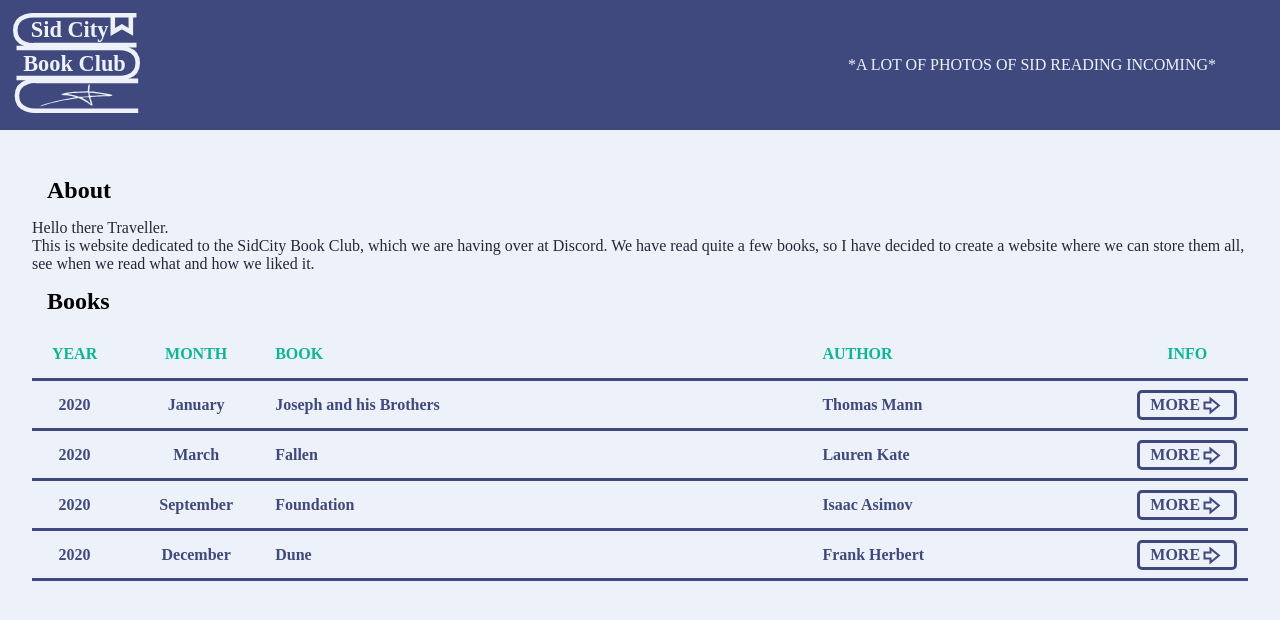
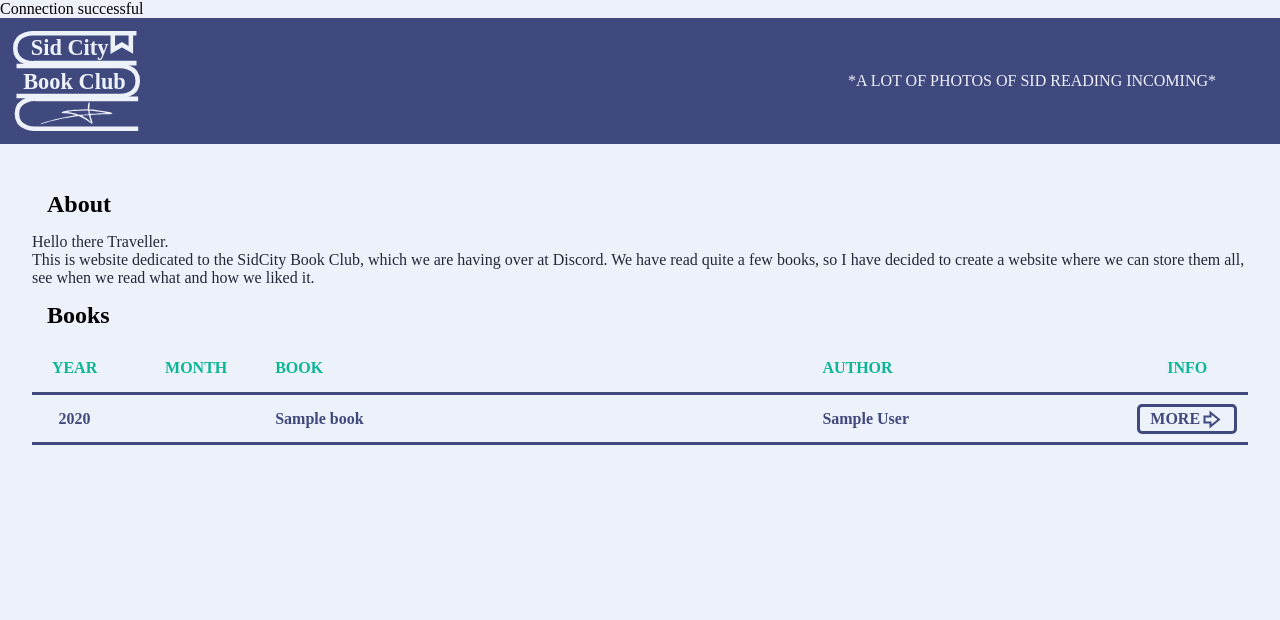
Before and after one commit to ZuzanaOsobova/sid_city_book_club, a PHP site: page / in a window 1280 px wide. Shown: the top 620 px of the page. Run offline with PHP 8.4, Linux system fonts and the light colour scheme; tables that the repository leaves empty or names only in its code hold one stand-in row (values such as "Sample post").

Commit message:
edited index.php table to show the books we have in database, edited page.php, months.inc.php

```diff
--- a/false_sites/Bible.html
+++ b/false_sites/Bible.html
@@ -14,7 +14,7 @@
 <body>
 
 <header>
-    <a href="../index.html"><div class="logo"><img src="../icons/logo_light.svg"></div></a>
+    <a href="../index.php"><div class="logo"><img src="../icons/logo_light.svg"></div></a>
     <h1>SidCity Book Club</h1>
     <span style="font-family: Bahnschrift,serif;">*A LOT OF PHOTOS OF SID READING INCOMING*</span>
 </header>
--- a/false_sites/dune.html
+++ b/false_sites/dune.html
@@ -14,7 +14,7 @@
 <body>
 
 <header>
-    <a href="../index.html"><div class="logo"><img src="../icons/logo_light.svg"></div></a>
+    <a href="../index.php"><div class="logo"><img src="../icons/logo_light.svg"></div></a>
     <h1>SidCity Book Club</h1>
     <span style="font-family: Bahnschrift,serif;">*A LOT OF PHOTOS OF SID READING INCOMING*</span>
 </header>
--- a/false_sites/fallen.html
+++ b/false_sites/fallen.html
@@ -14,7 +14,7 @@
 <body>
 
 <header>
-    <a href="../index.html"><div class="logo"><img src="../icons/logo_light.svg"></div></a>
+    <a href="../index.php"><div class="logo"><img src="../icons/logo_light.svg"></div></a>
     <h1>SidCity Book Club</h1>
     <span style="font-family: Bahnschrift,serif;">*A LOT OF PHOTOS OF SID READING INCOMING*</span>
 </header>
--- a/false_sites/foundation.html
+++ b/false_sites/foundation.html
@@ -14,7 +14,7 @@
 <body>
 
 <header>
-    <a href="../index.html"><div class="logo"><img src="../icons/logo_light.svg"></div></a>
+    <a href="../index.php"><div class="logo"><img src="../icons/logo_light.svg"></div></a>
     <h1>SidCity Book Club</h1>
     <span style="font-family: Bahnschrift,serif;">*A LOT OF PHOTOS OF SID READING INCOMING*</span>
 </header>
--- a/includes/dbh.inc.php
+++ b/includes/dbh.inc.php
@@ -13,8 +13,8 @@ try {
 
     $pdo->setAttribute(PDO::ATTR_ERRMODE, PDO::ERRMODE_EXCEPTION);
     echo "Connection successful";
+
 } catch (PDOException $e) {
-
 
     // Print an error message to indicate failure to connect to DB
     echo "Connection failed: " . $e->getMessage();
--- /dev/null
+++ b/includes/months.inc.php
@@ -0,0 +1,31 @@
+<?php
+
+function months($month)
+{
+    switch ($month){
+        case 1: echo "January"; break;
+
+        case 2: echo "February"; break;
+
+        case 3: echo "March"; break;
+
+        case 4: echo "April"; break;
+
+        case 5: echo "May"; break;
+
+        case 6: echo "June"; break;
+
+        case 7: echo "July"; break;
+
+        case 8: echo "August"; break;
+
+        case 9: echo "September"; break;
+
+        case 10: echo "October"; break;
+
+        case 11: echo "November"; break;
+
+        case 12: echo "December"; break;
+    }
+
+}
--- a/index.html
+++ /dev/null
@@ -1,96 +0,0 @@
-<!DOCTYPE html>
-<html lang="en">
-<head>
-    <meta charset="UTF-8">
-    <meta name="viewport" content="width=device-width, initial-scale=1.0">
-    <link rel="icon" type="image/x-icon" href="icons/logo_dark.svg" >
-    <title>SidCity Book Club</title>
-
-
-    <link rel="stylesheet" href="css/base_stylesheet.css">
-    <link rel="stylesheet" href="css/colours.css">
-    <link rel="stylesheet" href="css/fonts.css">
-    <link rel="stylesheet" href="css/book_table.css">
-
-</head>
-<body>
-
-<header>
-    <a href="index.html"><div class="logo"><img src="icons/logo_light.svg"></div></a>
-    <h1>SidCity Book Club</h1>
-    <span style="font-family: Bahnschrift,serif;">*A LOT OF PHOTOS OF SID READING INCOMING*</span>
-</header>
-
-<main>
-
-    <h2>About</h2>
-    <div class="about">
-        <p>Hello there Traveller.</p>
-        <p>This is website dedicated to the SidCity Book Club, which we are having over at Discord. We have read quite a few books, so I have decided to create a website where we can store them all, see when we read what and how we liked it.</p>
-    </div>
-
-
-    <div class="book_table">
-        <h2>Books</h2>
-
-        <table>
-
-            <thead>
-            <tr>
-                <th scope="col" class="year">YEAR</th>
-                <th scope="col" class="month">MONTH</th>
-                <th scope="col" class="book">BOOK</th>
-                <th scope="col" class="author">AUTHOR</th>
-                <th scope="col" class="more">INFO</th>
-            </tr>
-            </thead>
-
-            <tbody>
-            <tr>
-                <td class="year">2020</td>
-                <td class="month">January</td>
-                <td class="book">Joseph and his Brothers</td>
-                <td class="author">Thomas Mann</td>
-                <td class="more"><a href="false_sites/Bible.html">MORE<img src="icons/arrow_right.svg"></a></td>
-            </tr>
-
-            <tr>
-                <td class="year">2020</td>
-                <td class="month">March</td>
-                <td class="book">Fallen</td>
-                <td class="author">Lauren Kate</td>
-                <td class="more"><a href="false_sites/fallen.html">MORE<img src="icons/arrow_right.svg"></a></td>
-            </tr>
-
-            <tr>
-                <td class="year">2020</td>
-                <td class="month">September</td>
-                <td class="book">Foundation</td>
-                <td class="author">Isaac Asimov</td>
-                <td class="more"><a href="false_sites/foundation.html">MORE<img src="icons/arrow_right.svg"></a></td>
-            </tr>
-
-            <tr>
-                <td class="year">2020</td>
-                <td class="month">December</td>
-                <td class="book">Dune</td>
-                <td class="author">Frank Herbert</td>
-                <td class="more"><a href="false_sites/dune.html">MORE<img src="icons/arrow_right.svg"></a></td>
-            </tr>
-
-            </tbody>
-
-
-        </table>
-
-
-
-
-
-    </div>
-
-</main>
-
-
-</body>
-</html>
--- /dev/null
+++ b/index.php
@@ -0,0 +1,103 @@
+<?php
+require_once 'includes/dbh.inc.php';
+require_once 'includes/months.inc.php';
+
+
+
+
+?>
+
+<!DOCTYPE html>
+<html lang="en">
+<head>
+    <meta charset="UTF-8">
+    <meta name="viewport" content="width=device-width, initial-scale=1.0">
+    <link rel="icon" type="image/x-icon" href="icons/logo_dark.svg" >
+    <title>SidCity Book Club</title>
+
+
+    <link rel="stylesheet" href="css/base_stylesheet.css">
+    <link rel="stylesheet" href="css/colours.css">
+    <link rel="stylesheet" href="css/fonts.css">
+    <link rel="stylesheet" href="css/book_table.css">
+
+</head>
+<body>
+
+<header>
+    <a href="index.php"><div class="logo"><img src="icons/logo_light.svg"></div></a>
+    <h1>SidCity Book Club</h1>
+    <span style="font-family: Bahnschrift,serif;">*A LOT OF PHOTOS OF SID READING INCOMING*</span>
+</header>
+
+<main>
+
+    <h2>About</h2>
+    <div class="about">
+        <p>Hello there Traveller.</p>
+        <p>This is website dedicated to the SidCity Book Club, which we are having over at Discord. We have read quite a few books, so I have decided to create a website where we can store them all, see when we read what and how we liked it.</p>
+    </div>
+
+
+    <div class="book_table">
+        <h2>Books</h2>
+
+        <table>
+            <thead>
+            <tr>
+                <th scope="col" class="year">YEAR</th>
+                <th scope="col" class="month">MONTH</th>
+                <th scope="col" class="book">BOOK</th>
+                <th scope="col" class="author">AUTHOR</th>
+                <th scope="col" class="more">INFO</th>
+            </tr>
+            </thead>
+
+            <tbody>
+
+            <?php
+
+            try {
+                $query = "SELECT * FROM books;";
+
+                $stmt = $pdo->prepare($query);
+
+                $stmt->execute();
+
+                $results = $stmt->fetchAll(PDO::FETCH_ASSOC);
+
+                foreach ($results as $item) {
+                    ?>
+                    <tr>
+                        <td class="year"><?php echo $item['year']?></td>
+                        <td class="month"><?php months($item['month']); ?></td>
+                        <td class="book"><?php echo $item['name']?></td>
+                        <td class="author"><?php echo $item['author']?></td>
+                        <td class="more"><a href="page.php?id=<?php echo $item['id']?>">MORE<img src="icons/arrow_right.svg"></a></td>
+                    </tr>
+
+
+                <?php
+                }
+
+
+            }
+            catch (PDOException $e) {
+                die("Query failed: " . $e->getMessage());
+            }
+
+            ?>
+
+
+            </tbody>
+
+        </table>
+
+
+    </div>
+
+</main>
+
+
+</body>
+</html>
```
Also changed, not shown: page.php (+10 -29 lines).
